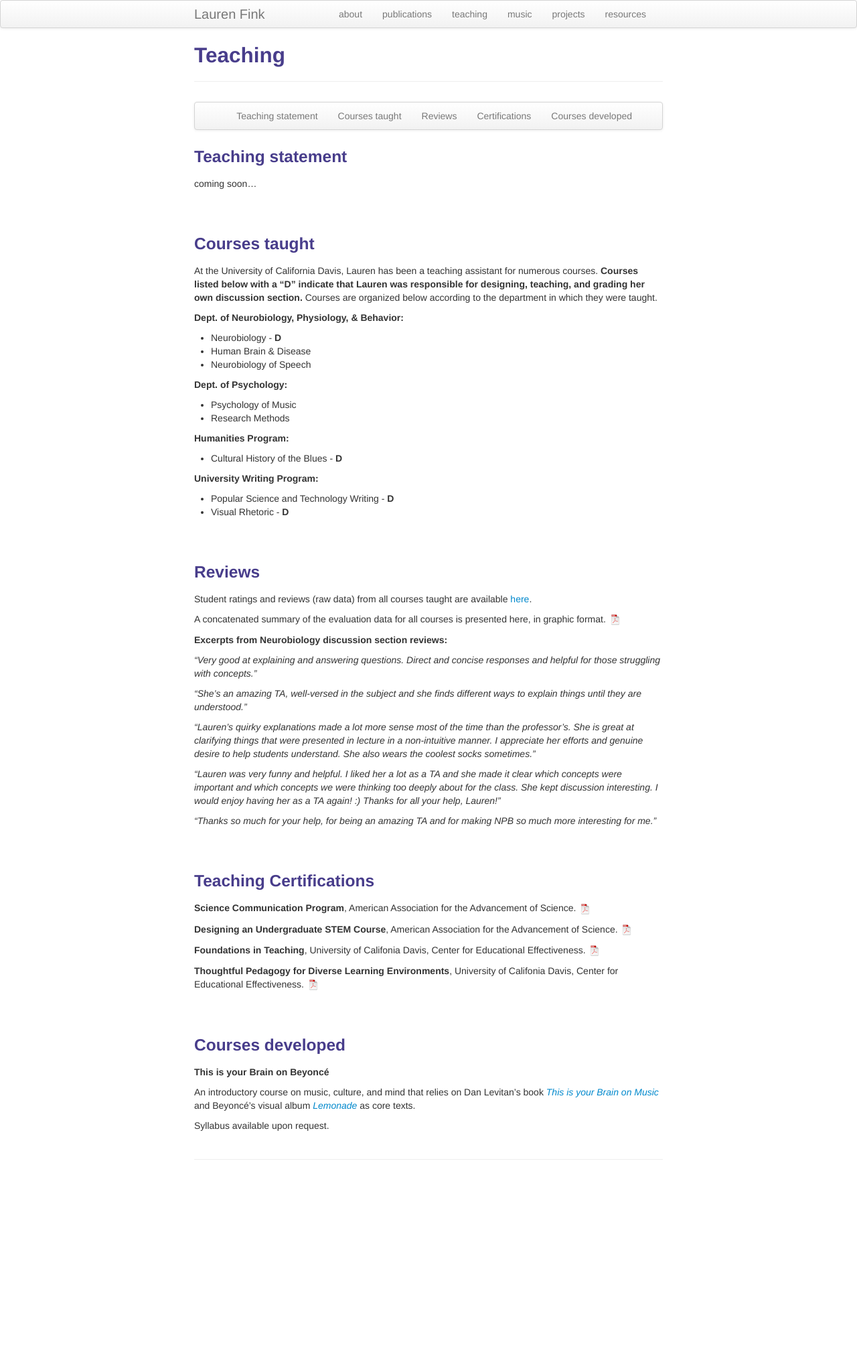
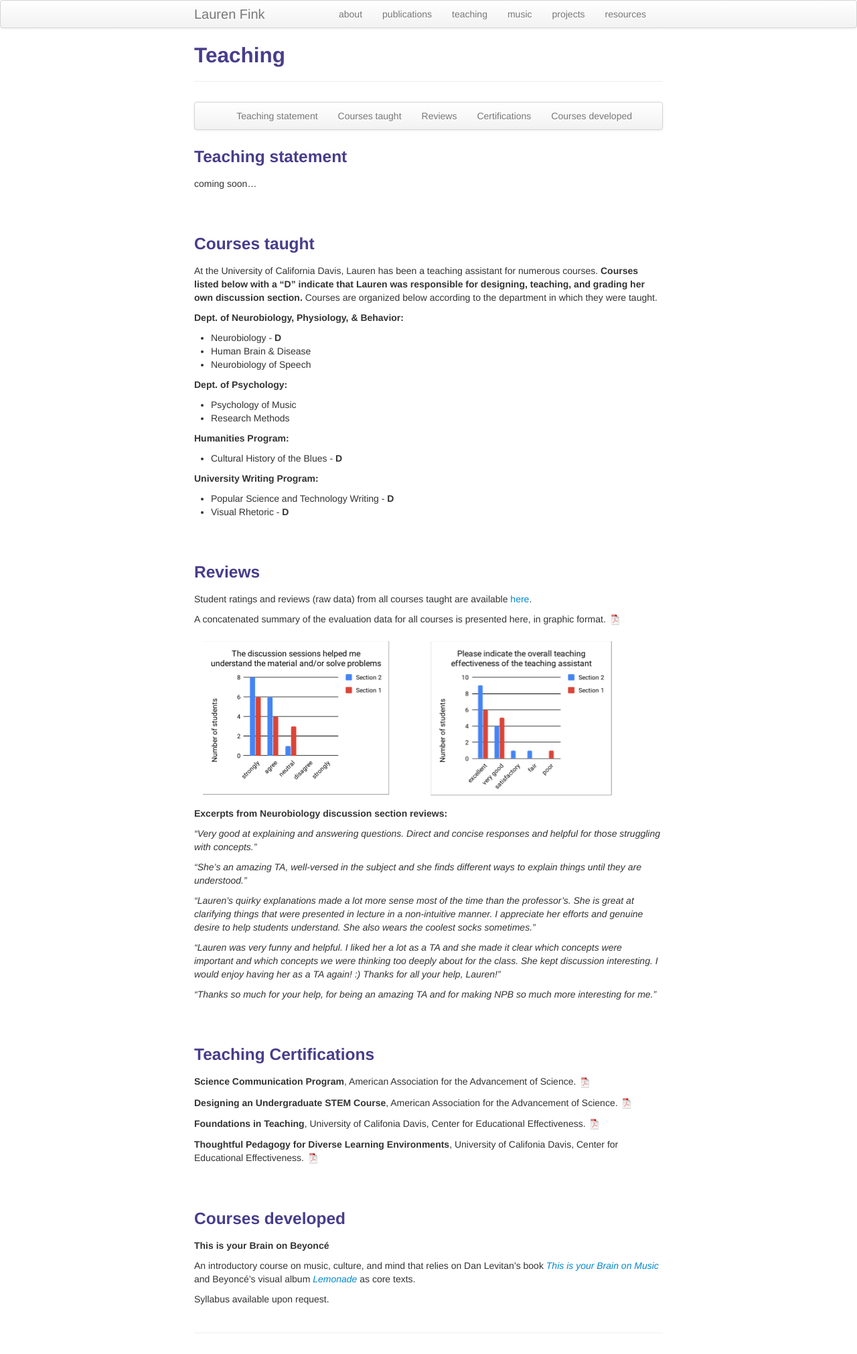
Before and after one commit to lkfink/lkfink.github.io, a Jekyll site: the page built from pages/teaching.md, in a window 1280 px wide. Shown: the whole page at 67% size. Built offline with Jekyll 4.4.1, drawn with Linux system fonts in a browser that asks for light colours; before the commit the page ends 1762 px from its top, so only the background shows below that.

Commit message:
add eval image

```diff
--- a/pages/teaching.md
+++ b/pages/teaching.md
@@ -60,6 +60,8 @@ Student ratings and reviews (raw data) from all courses taught are available [he
 
 A concatenated summary of the evaluation data for all courses is presented here, in graphic format. [![UCD evals](icons16/pdf-icon.png)]({{ BASE_PATH }}/assets/UCD_CourseEvals/UCD_teachingEvals_compiledCharts.pdf){:target="_blank"}
 
+[![teaching eval charts]({{ BASE_PATH }}/assets/publpics/evals.png)]({{ BASE_PATH }}/assets/UCD_CourseEvals/UCD_teachingEvals_compiledCharts.pdf){:target="_blank"}
+
 **Excerpts from Neurobiology discussion section reviews:**
 
 *"Very good at explaining and answering questions. Direct and concise responses and helpful for those struggling with concepts."*
```
